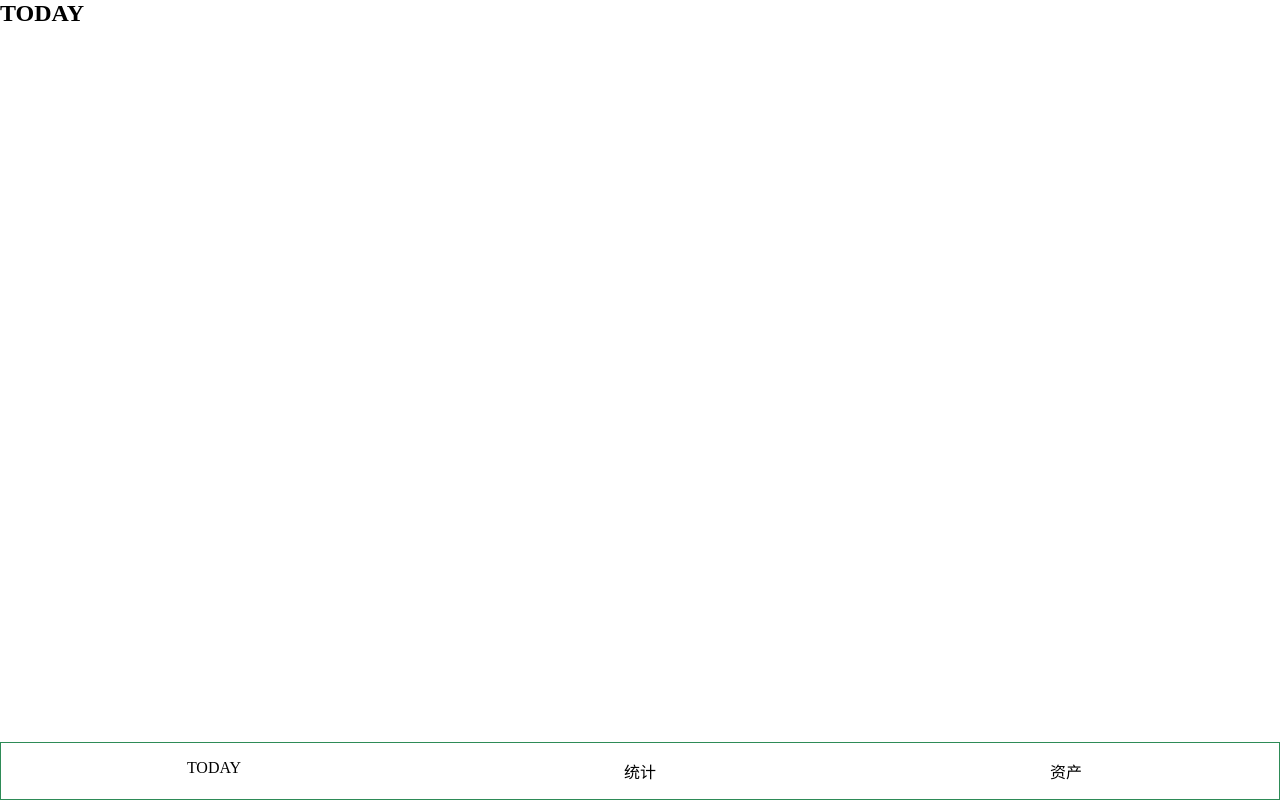
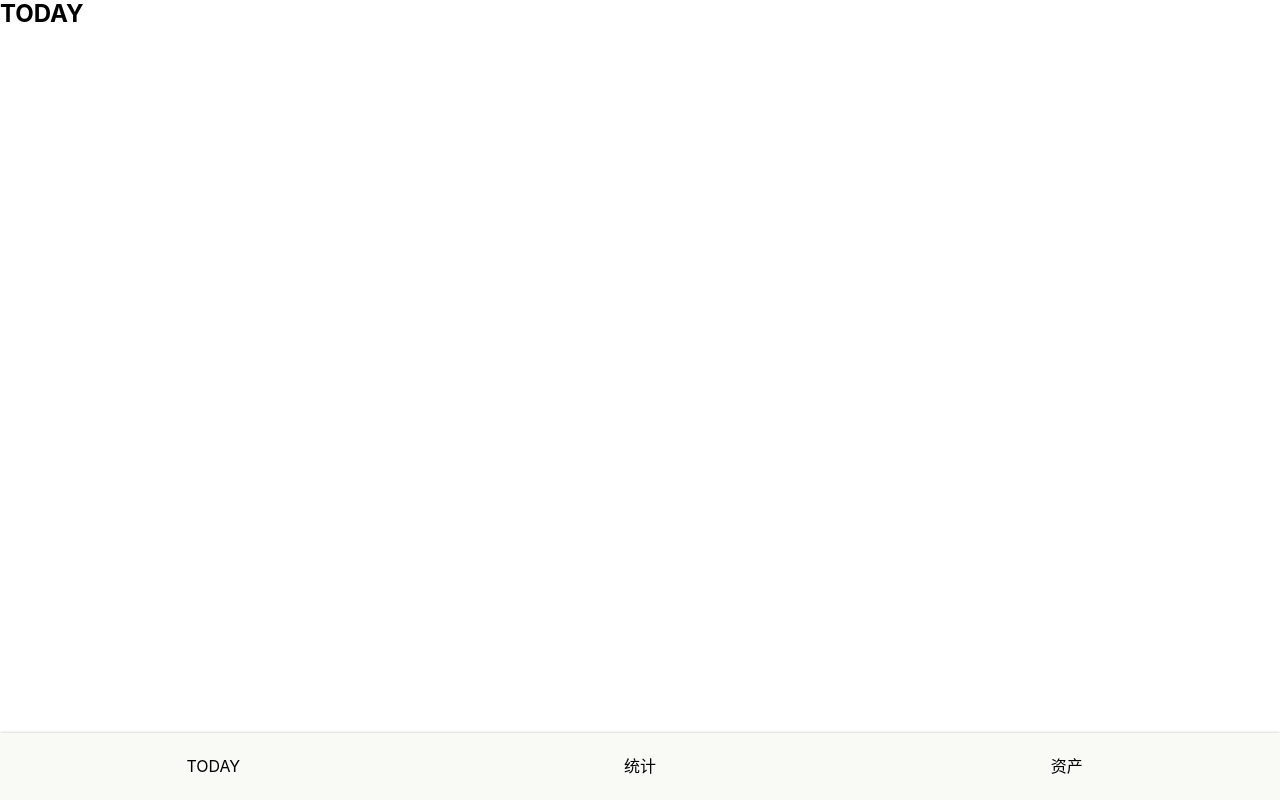
Before and after one commit to wangpf1129/bookkeeping-react, a React (Create React App) app: page /home in a window 1280 px wide. Built offline with nearby package versions, Linux system fonts and the light colour scheme.

Commit message:
将底部导航栏封装成一个组件

```diff
--- a/src/App.tsx
+++ b/src/App.tsx
@@ -3,10 +3,11 @@
   BrowserRouter as Router,
   Switch,
   Route,
-  Link,
   Redirect
 } from 'react-router-dom';
 import styled from 'styled-components';
+
+import Nav from 'components/Nav'
 
 const Wrapper =styled.div`
   min-height: 100vh;
@@ -17,17 +18,7 @@
   flex: 1;
   overflow: auto;
 `
-const Nav = styled.nav`
-    border: 1px solid seagreen;
-    >ul{
-      display: flex;
-     >li{
-       flex: 1;
-       text-align: center;
-       padding: 16px;
-     }
-    }
-`
+
 
 export default function App() {
   return (
@@ -42,19 +33,7 @@
                 <Route path="*" component={NoMatch} />
               </Switch>
               </Main>
-              <Nav>
-                <ul>
-                  <li>
-                    <Link to="/home">TODAY</Link>
-                  </li>
-                  <li>
-                    <Link to="/statistics">统计</Link>
-                  </li>
-                  <li>
-                    <Link to="/assets">资产</Link>
-                  </li>
-                </ul>
-              </Nav>
+              <Nav />
             </Wrapper>
           </Router>
   );
--- /dev/null
+++ b/src/components/Nav/index.tsx
@@ -0,0 +1,37 @@
+import {Link} from 'react-router-dom';
+import React from 'react';
+import styled from 'styled-components';
+
+
+const NavWrapper = styled.nav`
+    background-color:#F9FAF5;
+    box-shadow: 0 0 3px rgba(0,0,0,.25);
+    >ul{
+      display: flex;
+     >li{
+       flex: 1;
+       text-align: center;
+       padding: 24px;
+     }
+    }
+`;
+
+function Nav() {
+  return (
+          <NavWrapper>
+            <ul>
+              <li>
+                <Link to="/home">TODAY</Link>
+              </li>
+              <li>
+                <Link to="/statistics">统计</Link>
+              </li>
+              <li>
+                <Link to="/assets">资产</Link>
+              </li>
+            </ul>
+          </NavWrapper>
+  );
+}
+
+export  default  Nav
--- /dev/null
+++ b/src/helper.scss
@@ -0,0 +1 @@
+$font-hei: -apple-system, "Noto Sans", "Helvetica Neue", Helvetica, "Nimbus Sans L", Arial, "Liberation Sans", "PingFang SC", "Hiragino Sans GB", "Noto Sans CJK SC", "Source Han Sans SC", "Source Han Sans CN", "Microsoft YaHei", "Wenquanyi Micro Hei", "WenQuanYi Zen Hei", "ST Heiti", SimHei, "WenQuanYi Zen Hei Sharp", sans-serif;
--- a/src/index.scss
+++ b/src/index.scss
@@ -1,8 +1,13 @@
 @import-normalize;
-
+@import "helper";
 *{margin:0;padding: 0;}
 *{box-sizing:border-box;}
 *:before {box-sizing:border-box;}
 *:after{box-sizing:border-box;}
 ul,ol{list-style: none;}
 a{text-decoration: none;color: inherit}
+body{
+  font-family: $font-hei;
+  font-size: 16px;
+  line-height: 1.2;
+}
```
Also changed, not shown: 1 other file (tests, documents, lock files or other folders).
